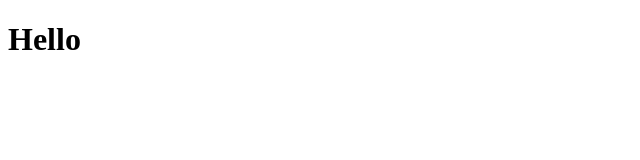
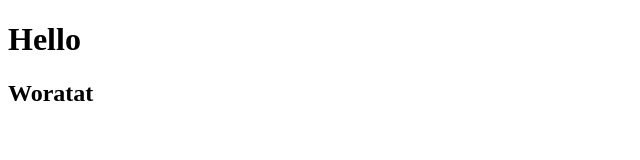
Before and after one commit to woratat/ES, a plain HTML site: page index.html in a window 1280 px wide. Shown: the whole page, without its empty margins (0-640 px from the left). Drawn offline with Linux system fonts and the light colour scheme.

Commit message:
2.Add name

```diff
--- a/index.html
+++ b/index.html
@@ -9,6 +9,7 @@
 <body>
     <header>
         <h1>Hello</h1>
+        <h2>Woratat</h2>
     </header>
 
     <section>
```
